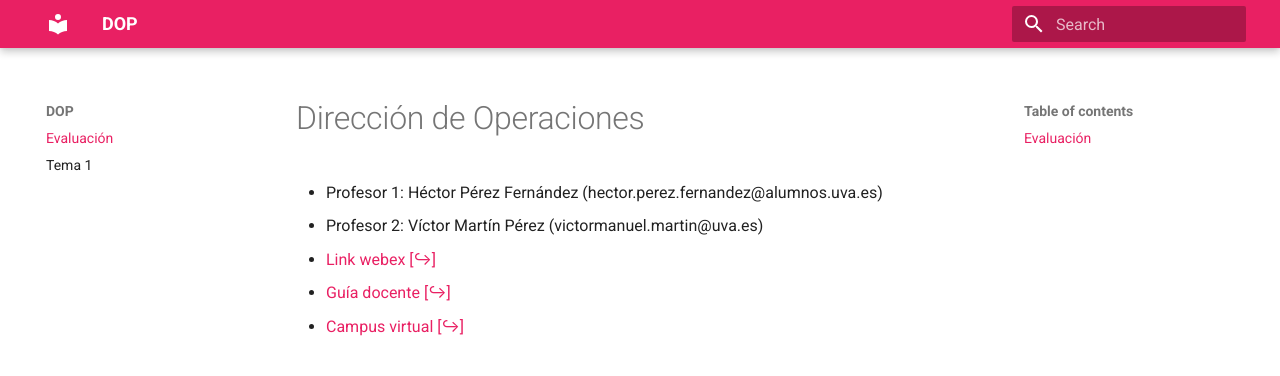
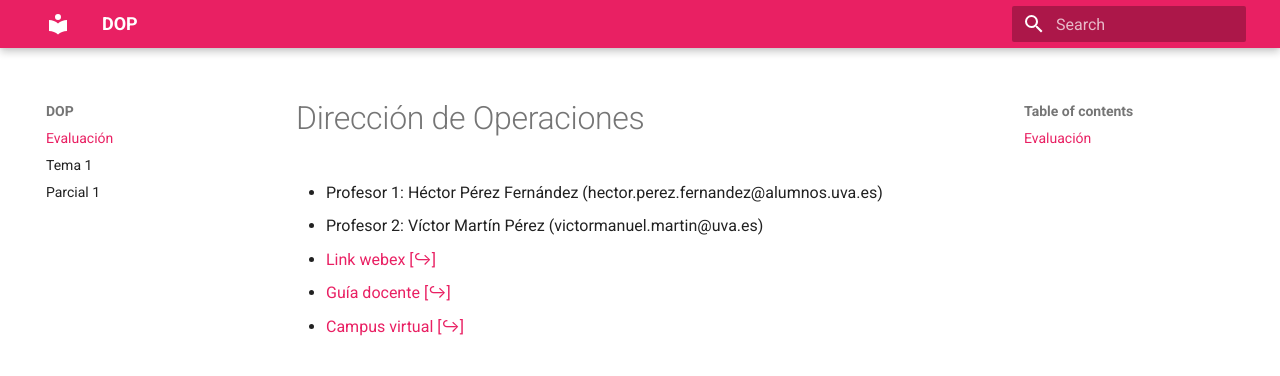
Before and after one commit to team-ittade/dop, an MkDocs documentation site: the page built from docs/index.md, in a window 1280 px wide. Shown: the top 376 px of the page. Built offline with MkDocs 1.6.1 and Material for MkDocs 9.7.7, drawn with Linux system fonts in a browser that asks for light colours; comment, search, counter and statistics services are not loaded.

```diff
--- a/mkdocs.yml
+++ b/mkdocs.yml
@@ -10,6 +10,7 @@
 nav:
   - Evaluación: index.md
   - Tema 1: tema-1.md
+  - Parcial 1: notas-parcial-1.md
 
 extra_css:
     - css/colors.css
```
Also changed, not shown: 1 other file.
